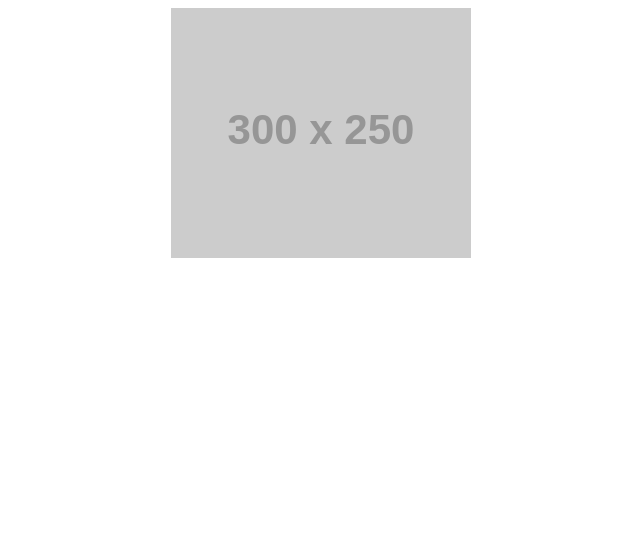
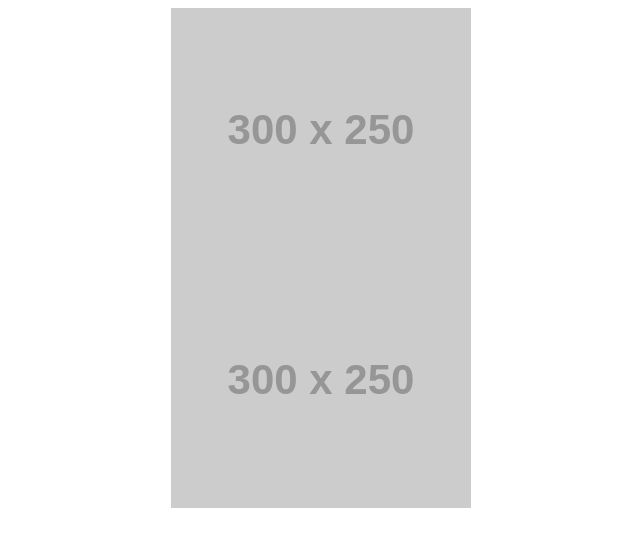
Before and after one commit to danilo-teixeira/Slide, a plain HTML site: page index.html in a window 1280 px wide. Both pictures are taken after a click on the element 810 px from the left and 133 px from the top of the page. Shown: the whole page, without its empty margins (319-959 px from the left). Drawn offline with Linux system fonts and the light colour scheme; placeholder pictures from the web are drawn by us.

Commit message:
conversion in jQuery plugin

```diff
--- a/index.html
+++ b/index.html
@@ -6,7 +6,8 @@
 		<meta charset="UTF-8">
 		<title>Slide</title>
 		<style type="text/css">
-			#content-slide{
+			#content-slide-1,
+			#content-slide-2{
 				width:300px;
 				height:250px;
 				margin:0 auto;
@@ -16,7 +17,15 @@
 
 	<body>
 
-		<div id="content-slide">
+		<div id="content-slide-1">
+			<img src="http://dummyimage.com/300x250/4d494d/686a82.gif&text=image+1" alt="1">
+			<img src="http://dummyimage.com/300x250/4d494d/686a82.gif&text=image+2" alt="2">
+			<img src="http://dummyimage.com/300x250/4d494d/686a82.gif&text=image+3" alt="3">
+			<img src="http://dummyimage.com/300x250/4d494d/686a82.gif&text=image+4" alt="4">
+			<img src="http://dummyimage.com/300x250/4d494d/686a82.gif&text=image+5" alt="5">
+		</div>
+
+		<div id="content-slide-2">
 			<img src="http://dummyimage.com/300x250/4d494d/686a82.gif&text=image+1" alt="1">
 			<img src="http://dummyimage.com/300x250/4d494d/686a82.gif&text=image+2" alt="2">
 			<img src="http://dummyimage.com/300x250/4d494d/686a82.gif&text=image+3" alt="3">
--- a/js/slide.js
+++ b/js/slide.js
@@ -2,7 +2,7 @@
  * @Class : Slide
  * @File : slide.js
  * @Date : 31/07/2013
- * @Version : 0.01
+ * @Version : 0.02
  * @Author : Danilo Teixeira
  * @GitHub : https://github.com/danilo-teixeira
  * MIT license see http://opensource.org/licenses/MIT
@@ -12,12 +12,35 @@
 
 	"use strict";
 
-	function Slide() {
+	var slide = null;
+	var slides = [];
+	var contId = 0;
 
-		this.init();
+	$.fn.extend( {
+
+		"slide" : function() {
+
+			$.each( this, function() {
+
+				slide = new Slide( this );
+
+			} );
+
+		}
+
+	} );
+
+	function Slide( element ) {
+
+		this.init( $( element ) );
+
+		slides.push( this );
+		contId++;
 
 	}
 
+	Slide.prototype.contId = 0;
+	Slide.prototype.slides = [];
 	Slide.prototype.self = null;
 	Slide.prototype.selfElement = null;
 	Slide.prototype.widthSelf = 0;
@@ -25,10 +48,15 @@
 	Slide.prototype.lenImages = 0;
 	Slide.prototype.indice = 0;
 
-	Slide.prototype.init = function() {
+	/*
+	 * @param {String} element
+	 */
+	Slide.prototype.init = function( element ) {
 
-		Slide.prototype.self = this;
-		this.selfElement = $( "#content-slide" );
+		this.self = this;
+		this.contId = contId;
+		this.slides = slides;
+		this.selfElement = element;
 		this.widthSelf = this.selfElement.width();
 		this.lenImages = this.getImages().length;
 		this.CLASS_SELETOR_NAV = "seletor-nav";
@@ -56,7 +84,7 @@
 
 	Slide.prototype.addNav = function() {
 
-		var navSlide = $( "<ul id='nav-slide'/>" ).css( {
+		var navSlide = $( "<ul id='nav-slide-" + this.contId + "'/>" ).css( {
 			"position" : "absolute",
 			"left" : "10px",
 			"bottom" : "10px",
@@ -91,12 +119,12 @@
 			"cursor" : "pointer"
 		}
 
-		var navLeft = $( "<div id='nav-left-slide'/>" ).css( cssNavRightLeft )
+		var navLeft = $( "<div id='nav-left-slide-" + this.contId + "'/>" ).css( cssNavRightLeft )
 		.on( "click", this.prev );
 
 		$.fn.extend( cssNavRightLeft, { "left" : "auto", "right" : "-35px" } );
 
-		var navRight = $( "<div id='nav-right-slide'/>" ).css( cssNavRightLeft )
+		var navRight = $( "<div id='nav-right-slide-" + this.contId + "'/>" ).css( cssNavRightLeft )
 		.on( "click", this.next );
 
 		this.selfElement.append( navRight );
@@ -108,9 +136,10 @@
 
 		var images = this.getImages();
 
-		var contentImages = $( "<ul id='content-images'/>" ).css( {
+		var contentImages = $( "<ul id='content-images-" + this.contId + "'/>" ).css( {
 			"height" : "100%",
-			"width" : this.widthSelf * this.lenImages,"left" : "0",
+			"width" : this.widthSelf * this.lenImages,
+			"left" : "0",
 			"top" : "0",
 			"margin" : "0",
 			"padding" : "0",
@@ -144,42 +173,50 @@
 
 	}
 
-	Slide.prototype.prev = function() {
+	Slide.prototype.prev = function( e ) {
 
-		if( slide.self.indice == 0 ) {
+		var element = slides[ e.target.id.replace( /[\D]+/g, "" ) ];
+
+		if( element.self.indice == 0 ) {
 
 			return false;
 
 		}
 
-		slide.self.indice--;
+		element.self.indice--;
 
-		slide.self.move();
+		element.self.move();
 
 	}
 
-	Slide.prototype.next = function() {
+	Slide.prototype.next = function( e ) {
 
-		if( slide.self.indice == slide.lenImages - 1 ) {
+		var element = slides[ e.target.id.replace( /[\D]+/g, "" ) ];
+
+		if( element.self.indice == element.lenImages - 1 ) {
 
 			return false;
 
 		}
 
-		slide.self.indice++;
+		element.self.indice++;
 
-		slide.self.move();
+		element.self.move();
 
 	}
 
 	Slide.prototype.move = function() {
 
-		$( "#content-images" ).animate( {
-			"margin-left" : -this.indice * this.widthSelf
-		}, 1000, "easeInBack" );
+		$.each( slides, function( i, element) {
+
+			$( "#content-images-" + element.contId ).animate( {
+				"margin-left" : -element.indice * element.widthSelf
+			}, 1000, "easeInBack" );
+
+		} );
 
 	}
 
-	window.slide = new Slide();
+	$( "#content-slide-1, #content-slide-2" ).slide();
 
 } )( jQuery );
```
